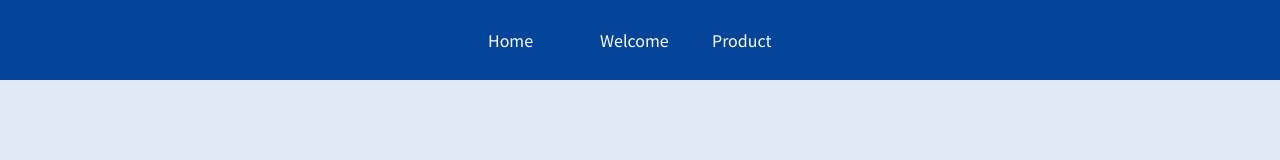
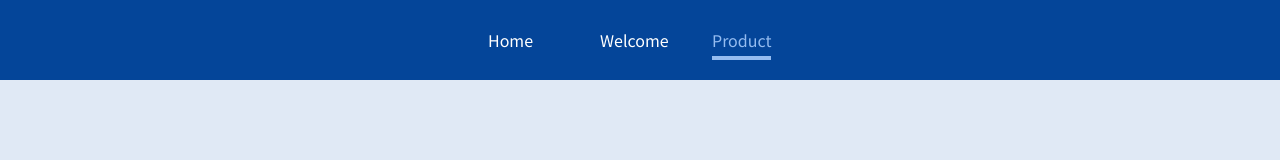
Before and after one commit to adilahamad786/basic-of-react-router-dom, a JavaScript app: page /products in a window 1280 px wide. Shown: the top 160 px of the page. Built offline with nearby package versions, Linux system fonts and the light colour scheme.

Commit message:
Implement redirect home page to welcome (welcome/new-user) url.

```diff
--- a/src/App.js
+++ b/src/App.js
@@ -1,6 +1,6 @@
-import { Route, Routes } from "react-router-dom";
+import { Navigate, Route, Routes } from "react-router-dom";
 import MainHeader from "./components/MainHeader";
-import Home from "./pages/Home";
+// import Home from "./pages/Home";
 import Product from "./pages/Product";
 import ProductDetails from "./pages/ProductDetails";
 import Welcome from "./pages/Welcome";
@@ -11,7 +11,7 @@
       <MainHeader />
       <main>
         <Routes>
-          <Route path="/" element={<Home />} />
+          <Route path="/" element={<Navigate to="welcome/new-user" />} />
           <Route path="/welcome" element={<Welcome />} >
             <Route path="new-user" element={<p>Welcome, new user!</p>} />
           </Route>
--- a/src/components/MainHeader.module.css
+++ b/src/components/MainHeader.module.css
@@ -31,7 +31,7 @@
 
 .header a:hover,
 .header a:active,
-.header a.activee {
+.header a.active {
     color: #95bcf0;
     padding-bottom: 0.25rem;
     border-bottom: 4px solid #95bcf0;
```
